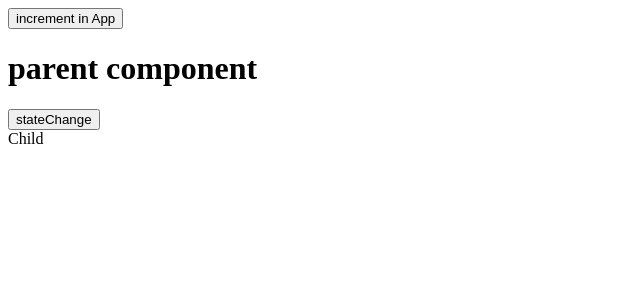
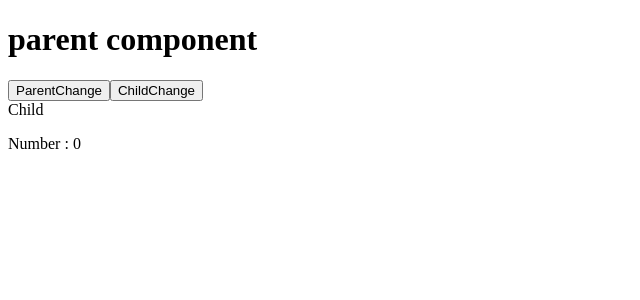
Before and after one commit to kadiri2006/react-learning, a React (Create React App) app: page / in a window 1280 px wide. Shown: the top 300 px of the page, without its empty margins (0-640 px from the left). Built offline with nearby package versions, Linux system fonts and the light colour scheme.

Commit message:
child ren even if child value not alter

```diff
--- a/src/App.js
+++ b/src/App.js
@@ -3,14 +3,9 @@ import Child from "./components/Child";
 import Parent from "./components/Parent";
 
 export default function App() {
-  const [first, setfirst] = useState(0);
-
   return (
     <>
-      <button onClick={() => setfirst(first + 1)}>increment in App</button>
-      <Parent>
-        <Child />
-      </Parent>
+      <Parent></Parent>
     </>
   );
 }
--- a/src/components/Child.js
+++ b/src/components/Child.js
@@ -1,11 +1,11 @@
 import React from "react";
 
-export default function Child() {
+export default function Child({num}) {
   console.log("child component render");
   return (
     <>
       <div>Child</div>
-      {/* <p>{`Number : ${number}`}</p> */}
+      <p>{`Number : ${num}`}</p>
     </>
   );
 }
--- a/src/components/Parent.js
+++ b/src/components/Parent.js
@@ -1,14 +1,17 @@
 import React, { useState } from "react";
+import Child from "./Child";
 
 
 export default function Parent({children}) {
   const [change, setChange] = useState(0);
+  const [child, setChild] = useState(0);
   console.log("parent componet render");
   return (
     <>
       <h1>parent component</h1>
-      <button onClick={() => setChange(change + 1)}>stateChange</button>
-      {children}
+      <button onClick={() => setChange(change + 1)}>ParentChange</button>
+      <button onClick={() => setChild(child + 1)}>ChildChange</button>
+          <Child num={child}/>
     </>
   );
 }
```
